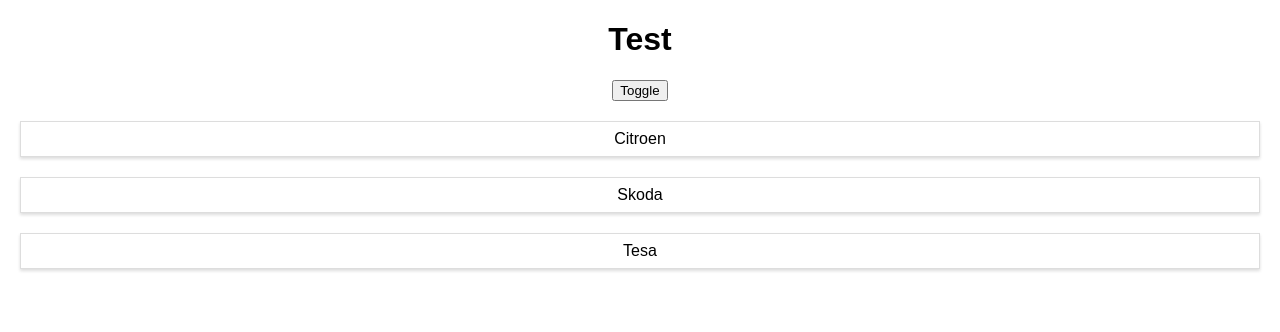
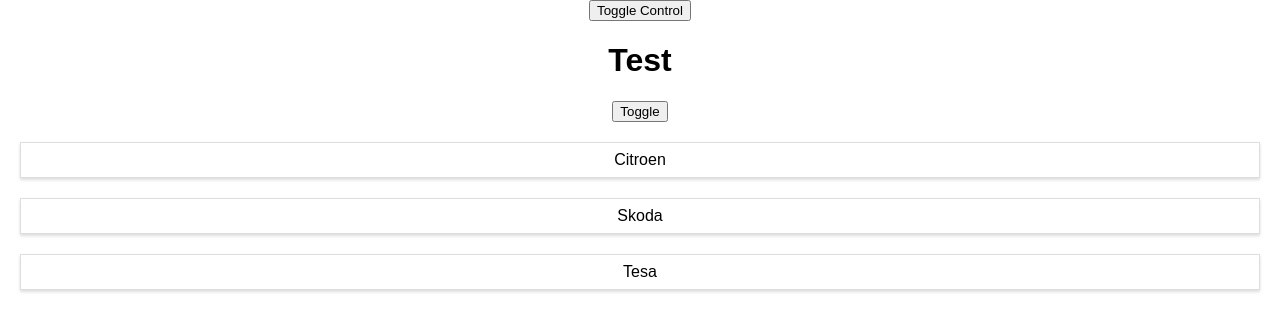
Before and after one commit to JakubKubista/react-the-complete-guide, a React (Create React App) app: page / in a window 1280 px wide. Shown: the top 332 px of the page. Built offline with nearby package versions, Linux system fonts and the light colour scheme.

Commit message:
add reacts hooks and the rest of lifecycle hooks

```diff
--- a/src/components/control.js
+++ b/src/components/control.js
@@ -1,6 +1,31 @@
-import React from 'react';
+import React, { useEffect } from 'react';
 
-const Controls = props => {
+const Control = props => {
+  // Is called whenever is called render (so when is component created or changed)
+  useEffect(() => {
+    console.log('[Control.js] useEffect: component created');
+    const timer = setTimeout(() => {
+      alert('Component has been created!');
+    }, 1000)
+    // Statement is runned after render cycle (cleaning hook)
+    return () => {
+      clearTimeout(timer);
+      console.log('[Control.js] cleanup Control')
+    }
+    // without any argument = change every time when is something changed
+    // with empty array it is only when component is created
+  }, []);
+
+
+  useEffect(() => {
+    console.log('[Control.js] useEffect: props.persons');
+    alert('personsLength has been changed!');
+    return () => {
+      console.log('[Control.js] cleanup Persons')
+    }
+    // set for which variables it should be called
+  }, [props.personsLength])
+
   return (
     <div>
       <h1>Test</h1>
@@ -9,4 +34,9 @@ const Controls = props => {
   );
 };
 
-export default Controls;
+// Memo = React memoazie (store) a snapshot of component.
+// Otherwise, update component only when inputs (props) has been changed.
+// Use only when you are 100% sure, that this component has no
+// dependencies to parent and can be really changed only when input is changed.
+// Try to use because of optimalization.
+export default React.memo(Control);
--- a/src/components/persons.js
+++ b/src/components/persons.js
@@ -1,15 +1,27 @@
-import React, { Component } from 'react';
+import React, { PureComponent } from 'react';
 import Person from './person/person'
 
-class Persons extends Component {
+class Persons extends PureComponent {
   // static getDerivedStateFromProps(props, state) {
   //   console.log('[Persons.js] getDerivedStateFromProps');
   //   return state;
   // }
 
+  // Prevent changes from parent component / prevent unnecessarily render calls
+  // Can be used as equivalent of React.memo
+  // It is not a good idea to use it often, because
+  // in most cases we have dependencies to parent component
+  // and it can cause an issue
   shouldComponentUpdate(nextProps, nextState) {
     console.log('[Persons.js] shouldComponentUpdate')
-    return true;
+    // Call all lifecycle hook about this component from
+    // parent only if state has been changed.
+    // Following variables are pointers, so be careful to using it.
+    return nextProps.persons !== this.props.persons ||
+      nextProps.changed !== this.props.changed ||
+      nextProps.clicked !== this.props.clicked;
+    // Instead of previous neverendless condition
+    // is better to use PureComponent.
   }
 
   render() {
@@ -33,5 +45,10 @@ class Persons extends Component {
     console.log('[Persons.js] componentDidUpdate, snapshot: ');
     console.log(snapshot);
   }
+
+  // Cleaning component
+  componentWillUnmount() {
+    console.log('[Persons.js] componentWillUnmount');
+  }
 }
 export default Persons;
--- a/src/containers/App.js
+++ b/src/containers/App.js
@@ -20,7 +20,8 @@ class App extends Component {
       { id: '3', name: 'Tim', age: 30 }
     ],
     note: 'some additionals',
-    showPersons: false
+    showPersons: false,
+    showControl: true
   }
 
   // [Creating, Updating props] Lifecycle Hook
@@ -63,6 +64,12 @@ class App extends Component {
     });
   }
 
+  toggleControlHandler = () => {
+    this.setState({
+      showControl: !this.state.showControl
+    });
+  }
+
   changeNameHandler = (event, id) => {
     const personIndex = this.state.persons.findIndex(person => {
       return person.id === id;
@@ -90,6 +97,7 @@ class App extends Component {
   render() {
     console.log('[App.js] render');
     let persons = null;
+    let control = null;
 
     if (this.state.showPersons) {
       persons = (
@@ -100,9 +108,18 @@ class App extends Component {
       );
     }
 
+    if (this.state.showControl) {
+      control = (
+        <Control
+          toggle={this.togglePersonsHandler}
+          personsLength={this.state.persons.length} />
+      );
+    }
+
     return (
       <div className="App" >
-        <Control toggle={this.togglePersonsHandler} />
+        <button onClick={this.toggleControlHandler}>Toggle Control</button>
+        {control}
         {persons}
         <Car />
       </div>
```
